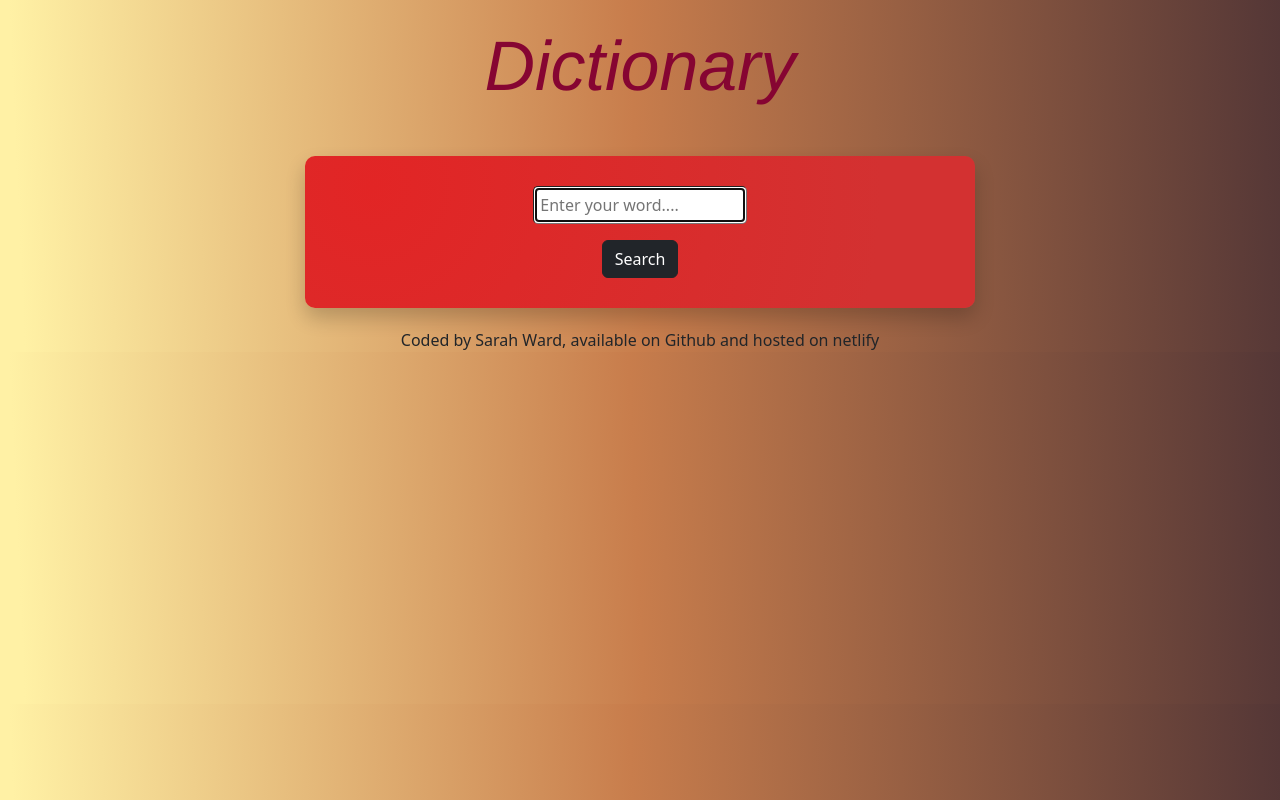
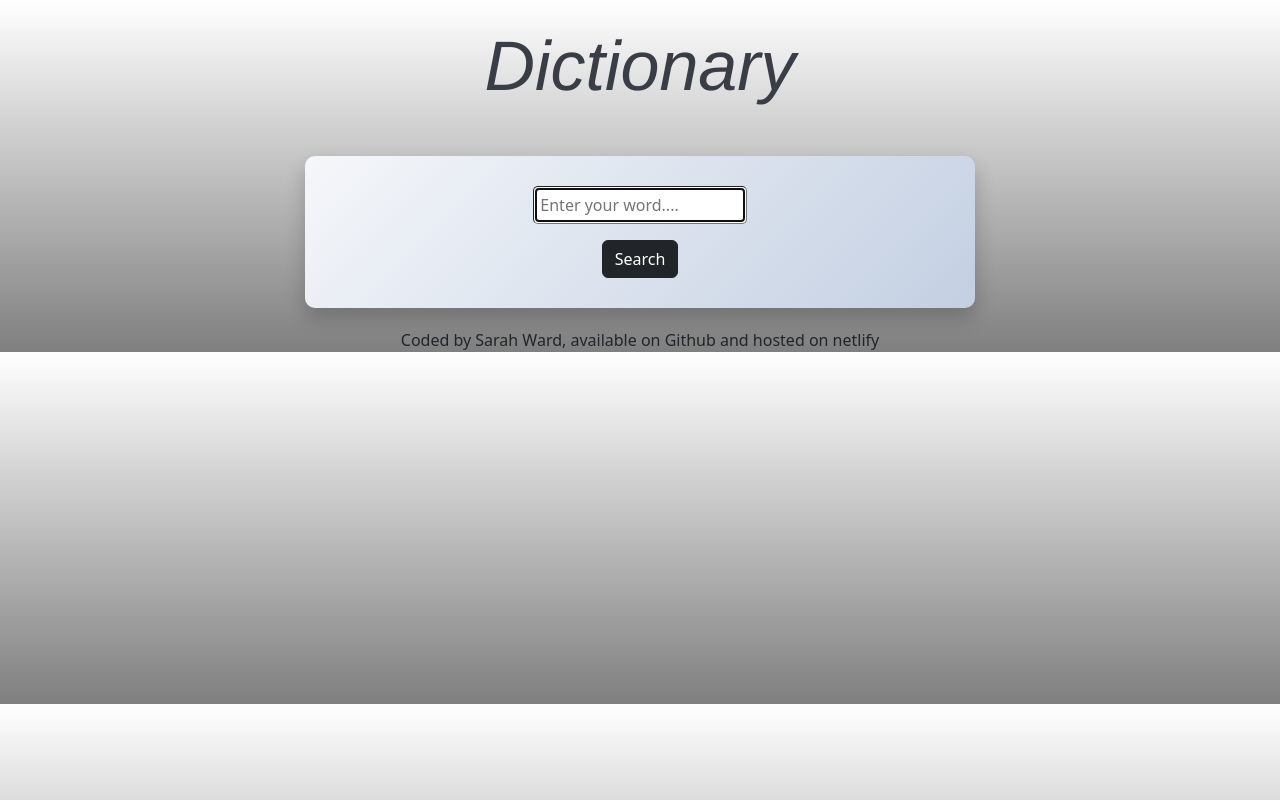
Before and after one commit to Sarahwcode/dictionary-react-1, a React (Create React App) app: page / in a window 1280 px wide. Built offline with nearby package versions, Linux system fonts and the light colour scheme; no server answers.

Commit message:
change of colour background

```diff
--- a/public/index.html
+++ b/public/index.html
@@ -42,7 +42,6 @@
   </body>
 <style>
   body {
-    background: linear-gradient(87.4deg, rgb(255, 241, 165) 1.9%, rgb(200, 125, 76) 49.7%, rgb(83, 54, 54) 100.5%);
-  }
+    background: linear-gradient(-180deg, rgba(255,255,255,0.50) 0%, rgba(0,0,0,0.50) 100%);
 </style>
 </html>
--- a/src/App.css
+++ b/src/App.css
@@ -1,7 +1,8 @@
 .header {
   font-family:'Franklin Gothic Medium', 'Arial Narrow', Arial, sans-serif ;
   text-decoration: none;
-  color: rgb(134, 5, 50) !important;
+  color: #393e46 !important;
   font-size: 70px;
 
+
 }
--- a/src/Dictionary.css
+++ b/src/Dictionary.css
@@ -6,7 +6,7 @@ width: 35%;
 max-width: 100%;
 }
 .dictionary section {
-    background: radial-gradient(circle at 10% 20%, rgb(226, 37, 37) 0%, rgb(211, 49, 49) 82.8%);
+    background: linear-gradient(135deg, #f5f7fa 0%, #c3cfe2 100%);
     padding: 30px;
     border-radius: 10px;
     box-shadow: 0 10px 20px rgb(0 0 0 / 20%);
```
